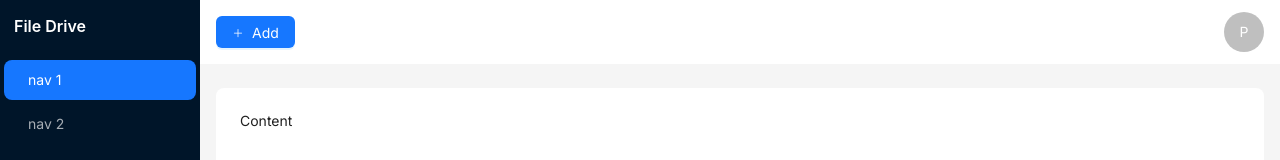
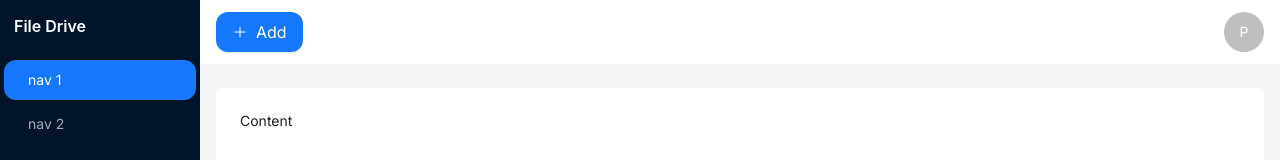
Before and after one commit to pavankumar-v/LYNC-React-Developer-Task-2, a React (Vite) app: page / in a window 1280 px wide. Shown: the top 160 px of the page. Built offline with nearby package versions, Linux system fonts and the light colour scheme.

Commit message:
chore(app): wrap with config provider for theming

```diff
--- a/src/App.tsx
+++ b/src/App.tsx
@@ -1,5 +1,5 @@
 import React from 'react';
-import { Layout, theme } from 'antd';
+import { Layout, theme, ConfigProvider } from 'antd';
 import Sidebar from '@components/sidebar/Sidebar';
 import Navbar from '@components/navbar/Navbar';
 
@@ -11,6 +11,13 @@ const App: React.FC = () => {
   } = theme.useToken();
 
   return (
+    <ConfigProvider
+      theme={{
+        token: {
+          borderRadius: 10,
+        },
+      }}
+    >
       <Layout style={{ height: '100%' }}>
         <Sidebar />
         <Layout>
@@ -30,6 +37,7 @@ const App: React.FC = () => {
           </Content>
         </Layout>
       </Layout>
+    </ConfigProvider>
   );
 };
 
--- a/src/components/navbar/Navbar.tsx
+++ b/src/components/navbar/Navbar.tsx
@@ -1,11 +1,26 @@
 import { Dropdown, Flex, MenuProps } from 'antd';
 import React from 'react';
 import { Avatar, Button } from 'antd';
-import { PlusIcon } from '@heroicons/react/24/solid';
+import { PlusIcon, FolderPlusIcon } from '@heroicons/react/24/solid';
 const items: MenuProps['items'] = [
   {
     key: '1',
     label: 'Account',
+  },
+];
+
+const addNewItems: MenuProps['items'] = [
+  {
+    key: 'newFolder',
+    label: (
+      <div className="flex flex-center">
+        <FolderPlusIcon width={18} /> New Folder
+      </div>
+    ),
+  },
+  {
+    key: 'newFile',
+    label: 'New File',
   },
 ];
 
@@ -18,13 +33,16 @@ const Navbar: React.FC = () => {
       style={{ padding: '0 16px', height: '100%' }}
       gap={2}
     >
-      <Button
-        type="primary"
-        icon={<PlusIcon fill="white" width={12} />}
-        size={'middle'}
-      >
-        Add
-      </Button>
+      <Dropdown menu={{ items: addNewItems }}>
+        <Button
+          type="primary"
+          icon={<PlusIcon fill="white" width={16} />}
+          size={'large'}
+          className="flex flex-center"
+        >
+          Add
+        </Button>
+      </Dropdown>
 
       <Dropdown menu={{ items }} placement="bottomLeft">
         <Avatar
```
Lines whose indentation alone changed are shown as unchanged.
